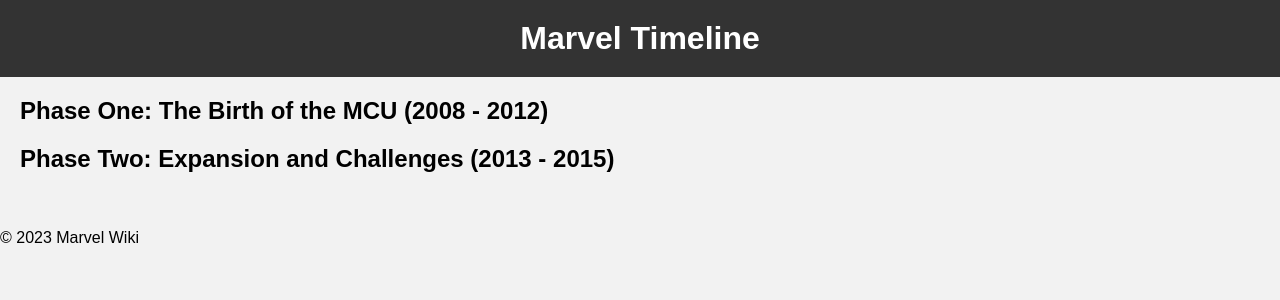
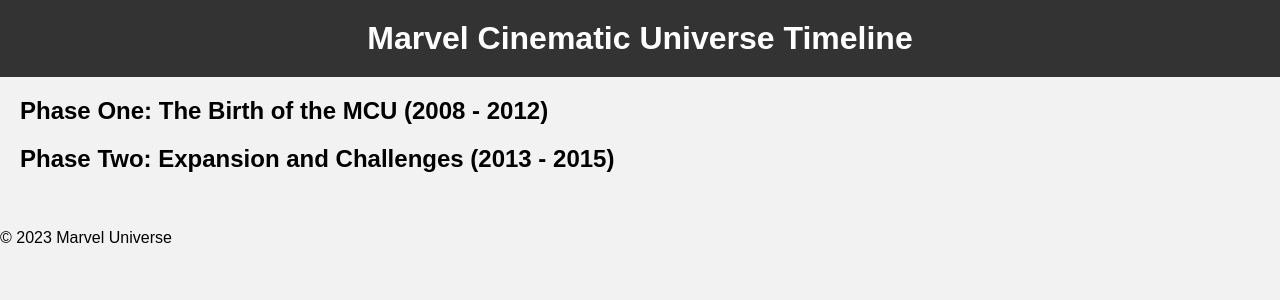
Before and after one commit to tristanhache/marvelWiki, a Flask app: page /timeline in a window 1280 px wide. Shown: the top 300 px of the page. Run offline with Flask 3, Linux system fonts and the light colour scheme.

Commit message:
gdfzdfzb

```diff
--- a/templates/timeline.html
+++ b/templates/timeline.html
@@ -3,15 +3,13 @@
 <head>
     <meta charset="UTF-8">
     <meta name="viewport" content="width=device-width, initial-scale=1.0">
-    <title>Marvel Timeline - Marvel Wiki</title>
-    <link rel="stylesheet" href="{{ url_for('static', filename='style.css') }}">
+    <title>MCU Timeline</title>
+    <link rel="stylesheet" href="{{ url_for('static', filename='style.css') }}"> <!-- Link your CSS file for styling -->
 </head>
 <body>
     <header>
-        <h1>Marvel Timeline</h1>
+        <h1>Marvel Cinematic Universe Timeline</h1>
     </header>
-    <!-- ... (Previous HTML code) ... -->
-
     <main>
         <!-- Phase One: The Birth of the MCU (2008 - 2012) -->
         <section class="phase">
@@ -44,11 +42,8 @@
         <!-- Add more phases and entries as needed -->
 
     </main>
-
-<!-- ... (Remaining HTML code) ... -->
-
     <footer>
-        <p>&copy; 2023 Marvel Wiki</p>
+        <p>&copy; 2023 Marvel Universe</p>
     </footer>
 </body>
 </html>
```
Lines whose indentation alone changed are shown as unchanged.
